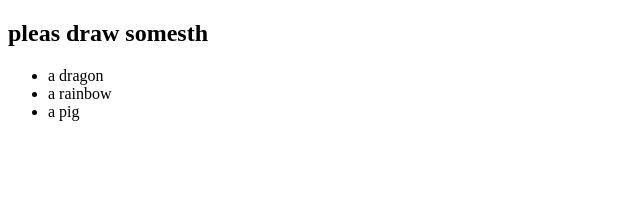
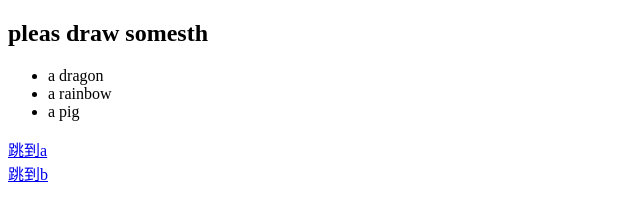
Before and after one commit to Dogguang/workspace, a plain HTML site: page index.html in a window 1280 px wide. Shown: the whole page, without its empty margins (0-640 px from the left). Drawn offline with Linux system fonts and the light colour scheme.

Commit message:
third commit

```diff
--- a/index.html
+++ b/index.html
@@ -13,5 +13,7 @@
     <li>a rainbow</li>
     <li>a pig</li>
 </ul>
+<a href="a.html">跳到a</a><br>
+<a href="b.html">跳到b</a>
 </body>
 </html>
```
